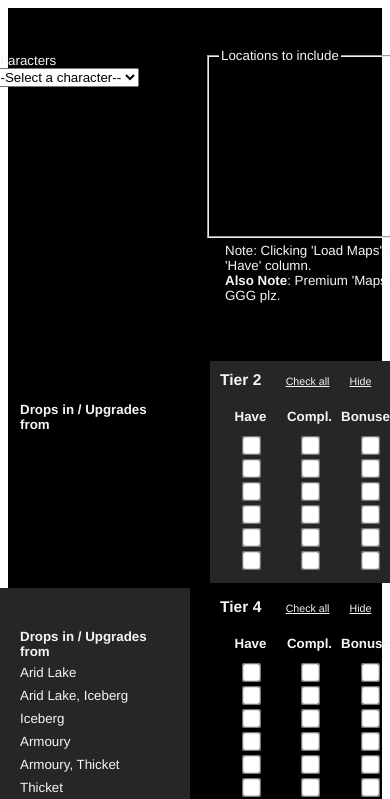
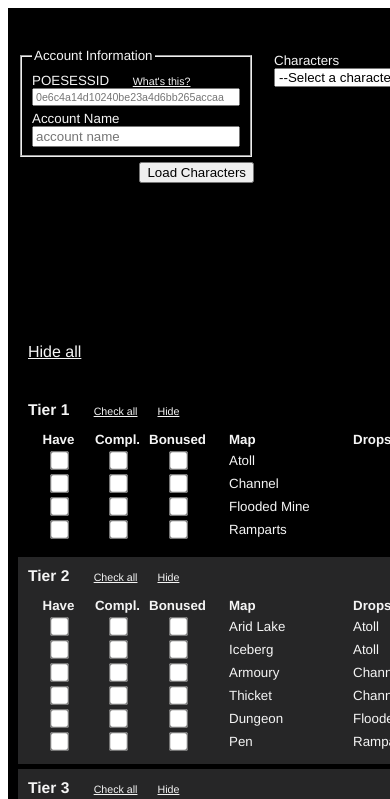
Before and after one commit to ExiledRadiator/atlas-ssf, a Vue app: page / in a window 390 px wide. Shown: the top 799 px of the page. Built offline with nearby package versions, Linux system fonts and the light colour scheme.

Commit message:
added media query to collapse to one column

```diff
--- a/src/App.vue
+++ b/src/App.vue
@@ -57,5 +57,6 @@ export default {
   padding-top: 30px;
   background-color: black;
   font-size: 10pt;
+  min-width: 715px;
 }
 </style>
--- a/src/components/AtlasProgress.vue
+++ b/src/components/AtlasProgress.vue
@@ -73,7 +73,8 @@ export default {
       bonused: new Array(100).fill(false),
       allChecked: new Array(16).fill(false),
       tierHidden: new Array(16).fill(false),
-      hideAll: false
+      hideAll: false,
+      tierColumns: 2
     }
   },
   methods: {
@@ -139,9 +140,10 @@ export default {
     },
 
     shadeBackground (id) {
-      const row = Math.ceil(id / 2);
+      const row = Math.ceil(id / this.tierColumns);
       let shade;
 
+      if (this.tierColumns % 2 == 0) {
         if ((row % 2 == 1) && (id % 2 == 0)) {
           shade = true;
         }
@@ -151,8 +153,29 @@ export default {
         else {
           shade = false;
         }
+      }
+      else {
+        if ((row % 2 == 1) && (id % 2 == 0)) {
+          shade = true;
+        }
+        else if ((row % 2 == 0) && (id % 2 == 0)) {
+          shade = true;
+        }
+        else {
+          shade = false;
+        }
+      }
 
       return shade;
+    },
+
+    onResize () {
+      if (window.innerWidth < 800) {
+        this.tierColumns = 1;
+      }
+      else {
+        this.tierColumns = 2;
+      }
     }
   },
   computed: {
@@ -169,6 +192,7 @@ export default {
       this.have = items;
     }
   },
+
   created () {
     const haveMaps = localStorage.haveMaps;
     const completedMaps = localStorage.completedMaps;
@@ -194,6 +218,12 @@ export default {
       const allCheckedArray = allChecked.split(',').map(i => stringToBoolean(i));
       this.allChecked = allCheckedArray;
     }
+
+    window.addEventListener('resize', this.onResize);
+  },
+
+  beforeDestroy () {
+    window.removeEventListener('resize', this.onResize)
   }
 }
 
@@ -235,7 +265,6 @@ a, a:visited {
 }
 
 .tier {
-  min-width: 485px;
   max-width: 600px;
   padding: 10px;
 }
@@ -277,4 +306,15 @@ input[type=checkbox] {
 .big-link {
   font-size: 12pt;
 }
+
+@media (max-width: 800px) {
+  .tiers {
+    display: grid;
+    grid-auto-flow: row;
+    grid-template-columns: 1fr;
+    gap: 5px 20px;
+    padding-top: 30px;
+    padding-left: 10px;
+  }
+}
 </style>
```
Lines whose indentation alone changed are shown as unchanged.
